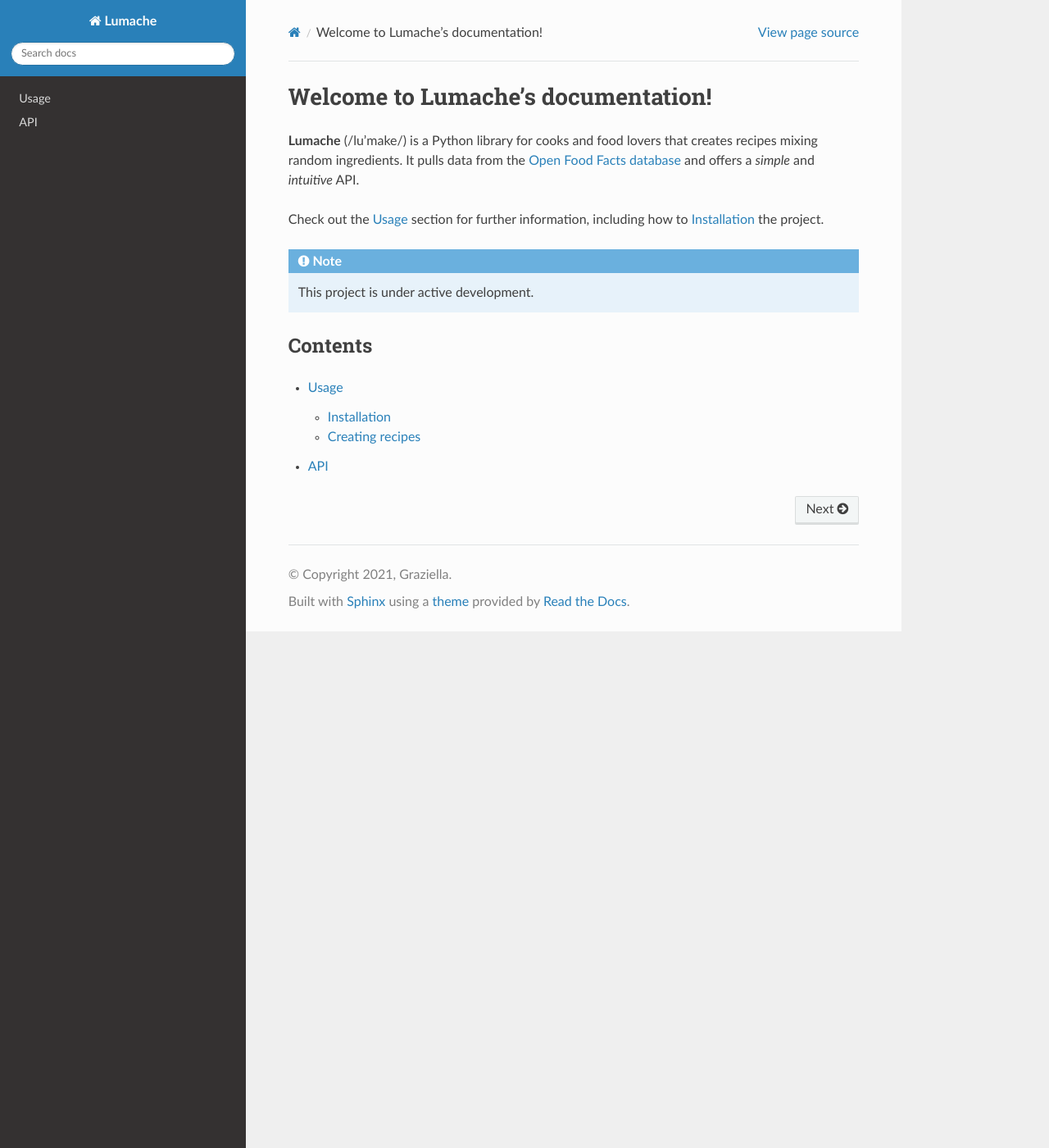
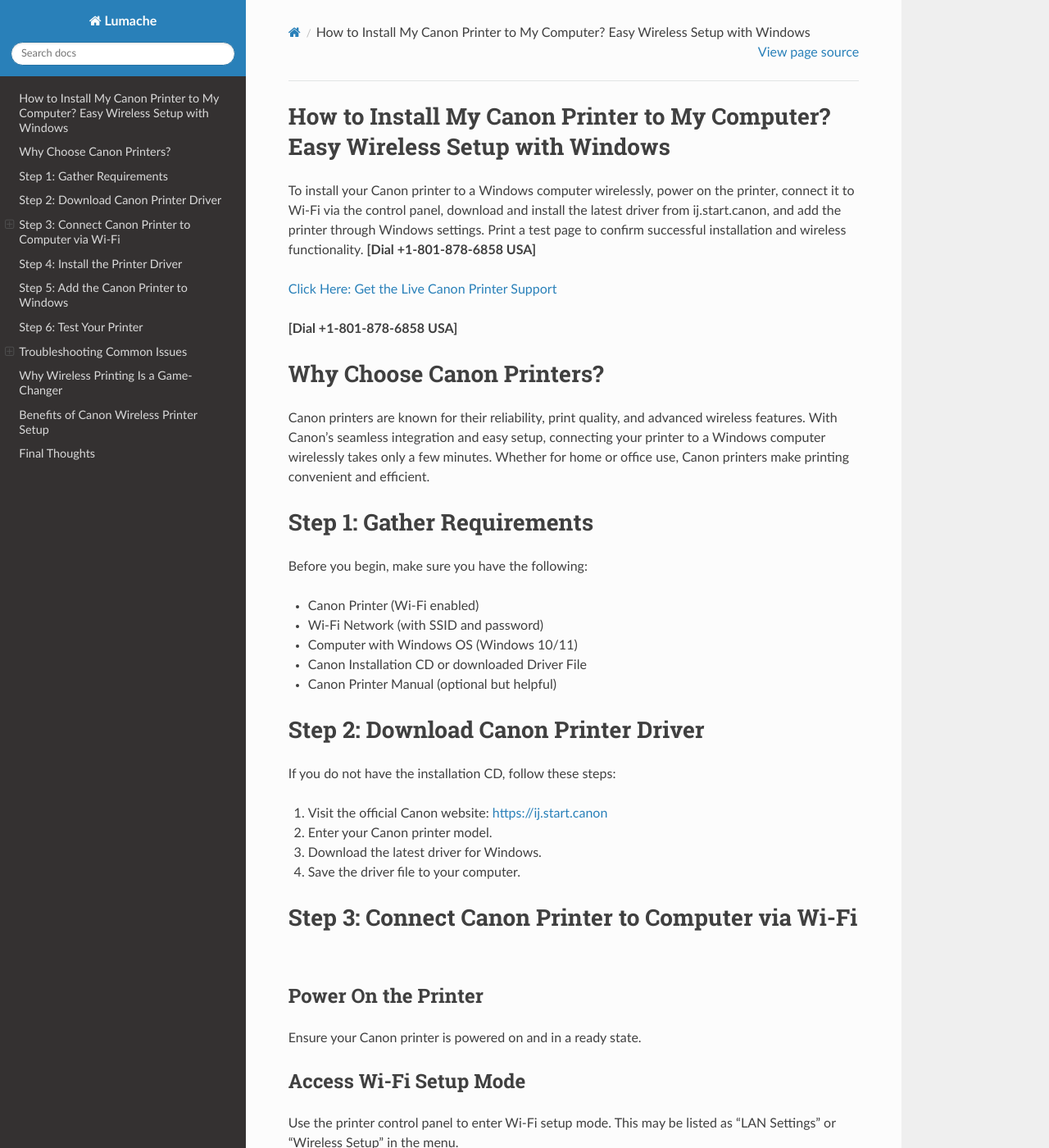
Before and after one commit to tonyjafer/ijcanonmanual, a Sphinx documentation site: the page built from docs/source/index.rst, in a window 1280 px wide and 1400 px high. Shown: the whole window at 82% size. Built offline with Sphinx 7.4.7 and the Read the Docs theme 3.1.0, drawn with Linux system fonts in a browser that asks for light colours; some of the changed text lies outside the part shown.

Commit message:
Update index.rst

```diff
--- a/docs/source/index.rst
+++ b/docs/source/index.rst
@@ -1,22 +1,129 @@
-Welcome to Lumache's documentation!
-===================================
+How to Install My Canon Printer to My Computer? Easy Wireless Setup with Windows
+================================================================================
+To install your Canon printer to a Windows computer wirelessly, power on the printer, connect it to Wi-Fi via the control panel, download and install the latest driver from ij.start.canon, and add the printer through Windows settings. Print a test page to confirm successful installation and wireless functionality. **[Dial +1-801-878-6858 USA]**
 
-**Lumache** (/lu'make/) is a Python library for cooks and food lovers
-that creates recipes mixing random ingredients.
-It pulls data from the `Open Food Facts database <https://world.openfoodfacts.org/>`_
-and offers a *simple* and *intuitive* API.
+`Click Here: Get the Live Canon Printer Support <https://jivo.chat/KlZSRejpBm>`_
 
-Check out the :doc:`usage` section for further information, including
-how to :ref:`installation` the project.
+**[Dial +1-801-878-6858 USA]**
 
-.. note::
+Why Choose Canon Printers?
+==========================
 
-   This project is under active development.
+Canon printers are known for their reliability, print quality, and advanced wireless features. With Canon’s seamless integration and easy setup, connecting your printer to a Windows computer wirelessly takes only a few minutes. Whether for home or office use, Canon printers make printing convenient and efficient.
 
-Contents
---------
+Step 1: Gather Requirements
+===========================
 
-.. toctree::
+Before you begin, make sure you have the following:
 
-   usage
-   api
+- Canon Printer (Wi-Fi enabled)
+- Wi-Fi Network (with SSID and password)
+- Computer with Windows OS (Windows 10/11)
+- Canon Installation CD or downloaded Driver File
+- Canon Printer Manual (optional but helpful)
+
+Step 2: Download Canon Printer Driver
+=====================================
+
+If you do not have the installation CD, follow these steps:
+
+1. Visit the official Canon website: https://ij.start.canon
+2. Enter your Canon printer model.
+3. Download the latest driver for Windows.
+4. Save the driver file to your computer.
+
+Step 3: Connect Canon Printer to Computer via Wi-Fi
+===================================================
+
+Power On the Printer
+--------------------
+
+Ensure your Canon printer is powered on and in a ready state.
+
+Access Wi-Fi Setup Mode
+------------------------
+
+Use the printer control panel to enter Wi-Fi setup mode. This may be listed as “LAN Settings” or “Wireless Setup” in the menu.
+
+Select Your Network
+-------------------
+
+Choose your Wi-Fi network (SSID) from the list and enter the password using the printer’s display.
+
+Confirm Connection
+------------------
+
+Once connected, the printer will confirm the connection. The Wi-Fi light should remain solid or blink slowly, indicating a successful connection.
+
+Step 4: Install the Printer Driver
+==================================
+
+1. Run the downloaded driver file or insert the installation CD.
+2. Follow on-screen instructions.
+3. Choose "Wireless Connection" during the setup process.
+4. Complete the installation process.
+
+Step 5: Add the Canon Printer to Windows
+========================================
+
+1. Open **Settings > Devices > Printers & Scanners**.
+2. Click **Add a Printer or Scanner**.
+3. Select your Canon printer from the list.
+4. Click **Add Device**.
+
+Step 6: Test Your Printer
+=========================
+
+Print a test page:
+
+1. Go to **Devices > Printers & Scanners**.
+2. Select your printer > **Manage > Print a Test Page**.
+
+If the test page prints successfully, your Canon printer is ready for use.
+
+Troubleshooting Common Issues
+=============================
+
+Printer Not Detected
+--------------------
+
+- Ensure the printer and computer are on the same Wi-Fi network.
+- Restart both devices.
+- Check for any firewall or antivirus blocking the connection.
+
+Driver Installation Fails
+-------------------------
+
+- Run the setup file as Administrator.
+- Ensure you downloaded the correct driver for your printer model.
+- Temporarily disable antivirus software during installation.
+
+Printing Errors
+---------------
+
+- Check ink levels and paper tray.
+- Cancel all pending print jobs and try again.
+- Restart the printer and computer.
+
+Why Wireless Printing Is a Game-Changer
+=======================================
+
+Wireless printing allows you to:
+
+- Print from anywhere in the house or office.
+- Eliminate tangled cables.
+- Share the printer with multiple devices.
+- Print directly from phones or tablets (with Canon PRINT app).
+
+Benefits of Canon Wireless Printer Setup
+========================================
+
+- Fast and hassle-free installation.
+- Reduced clutter with no USB cables.
+- Better productivity and user convenience.
+- Supports cloud printing and mobile printing apps.
+
+Final Thoughts
+==============
+
+Installing a Canon printer to your computer using wireless setup is simple and efficient. With just a few steps, you can enjoy wireless printing and all the benefits it offers. For continued support, always keep your printer firmware and drivers up to date by visiting the Canon support site.
```
